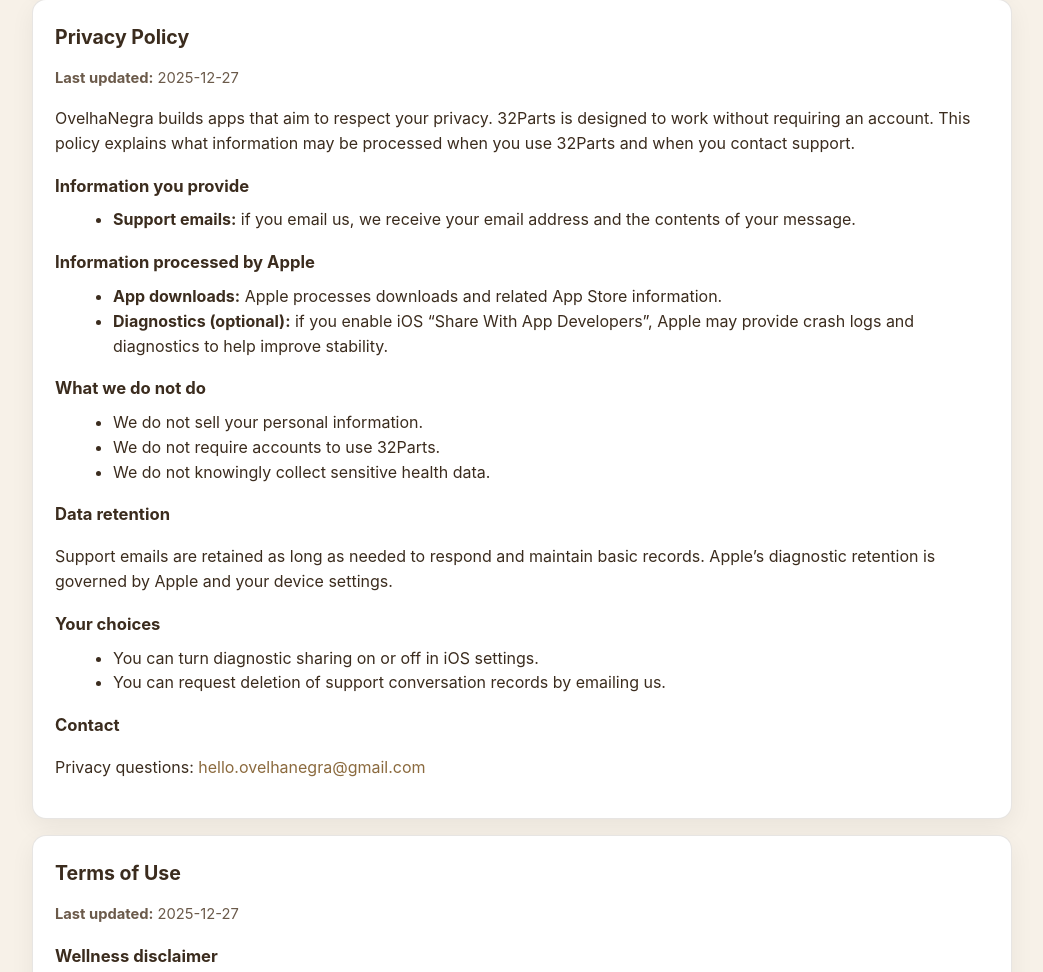
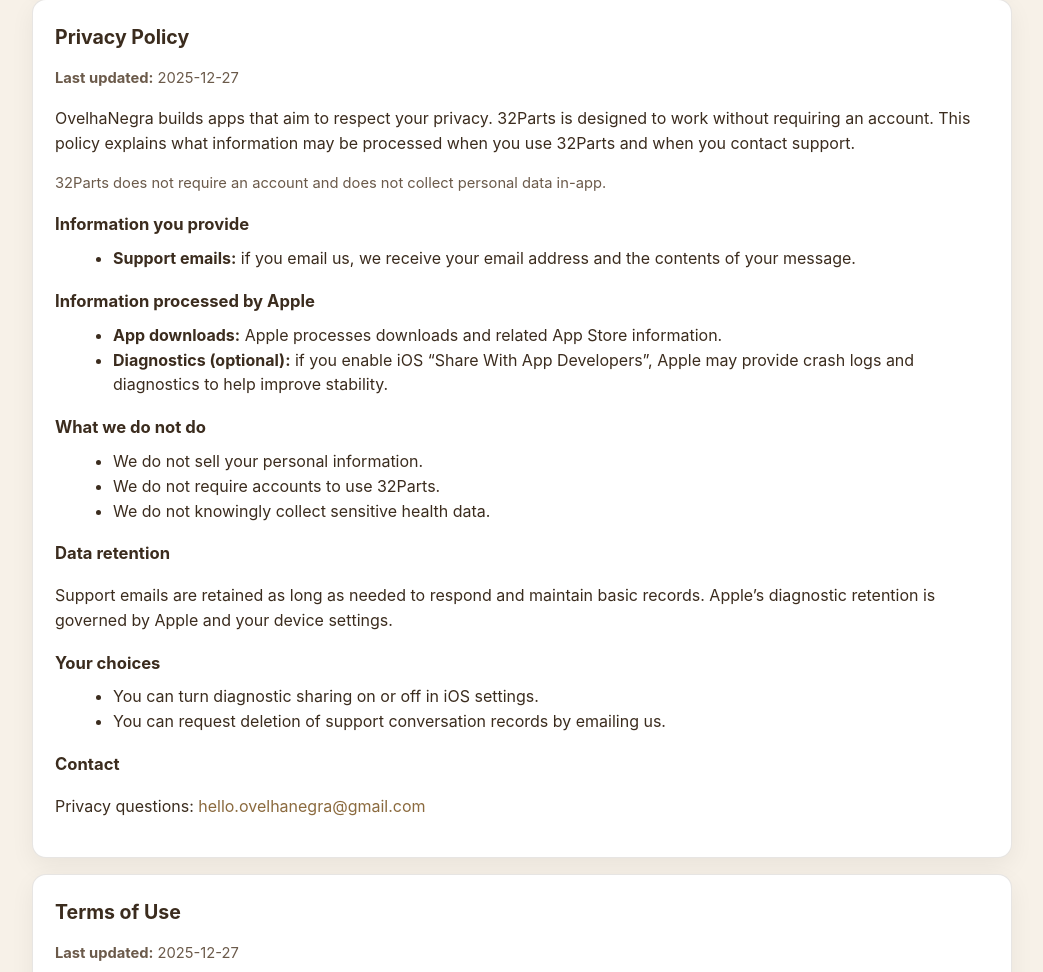
Before and after one commit to ericvaz/ovelhanegra-support, a plain HTML site: page index.html in a window 1280 px wide. Shown: the part 934-1906 px from the top of the page, without its empty margins (118-1161 px from the left). Drawn offline with Linux system fonts and the light colour scheme.

Commit message:
Update index.html

```diff
--- a/index.html
+++ b/index.html
@@ -164,6 +164,8 @@
     This policy explains what information may be processed when you use 32Parts and when you contact support.
   </p>
 
+  <p class="small">32Parts does not require an account and does not collect personal data in-app.</p>
+
       <h3>Information you provide</h3>
       <ul>
         <li><strong>Support emails:</strong> if you email us, we receive your email address and the contents of your message.</li>
```
Lines whose indentation alone changed are shown as unchanged.
